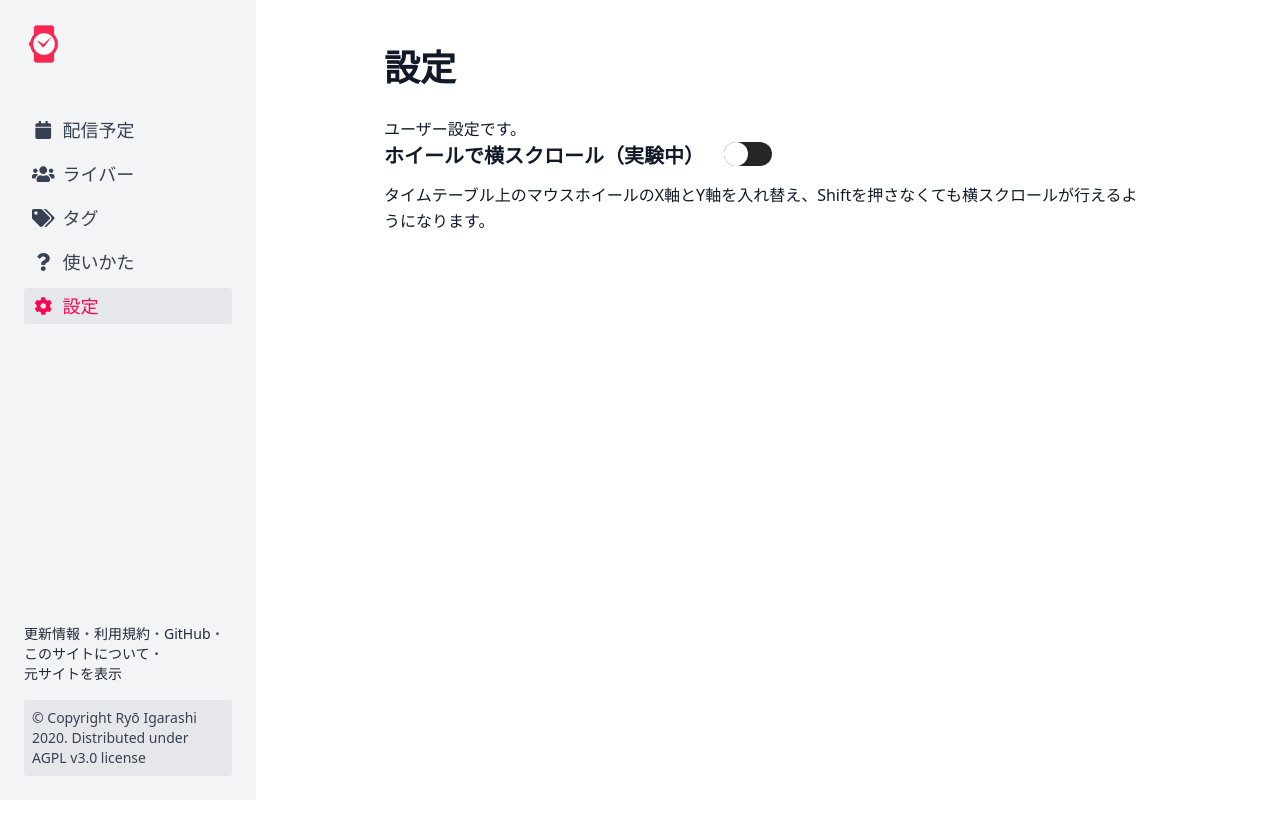
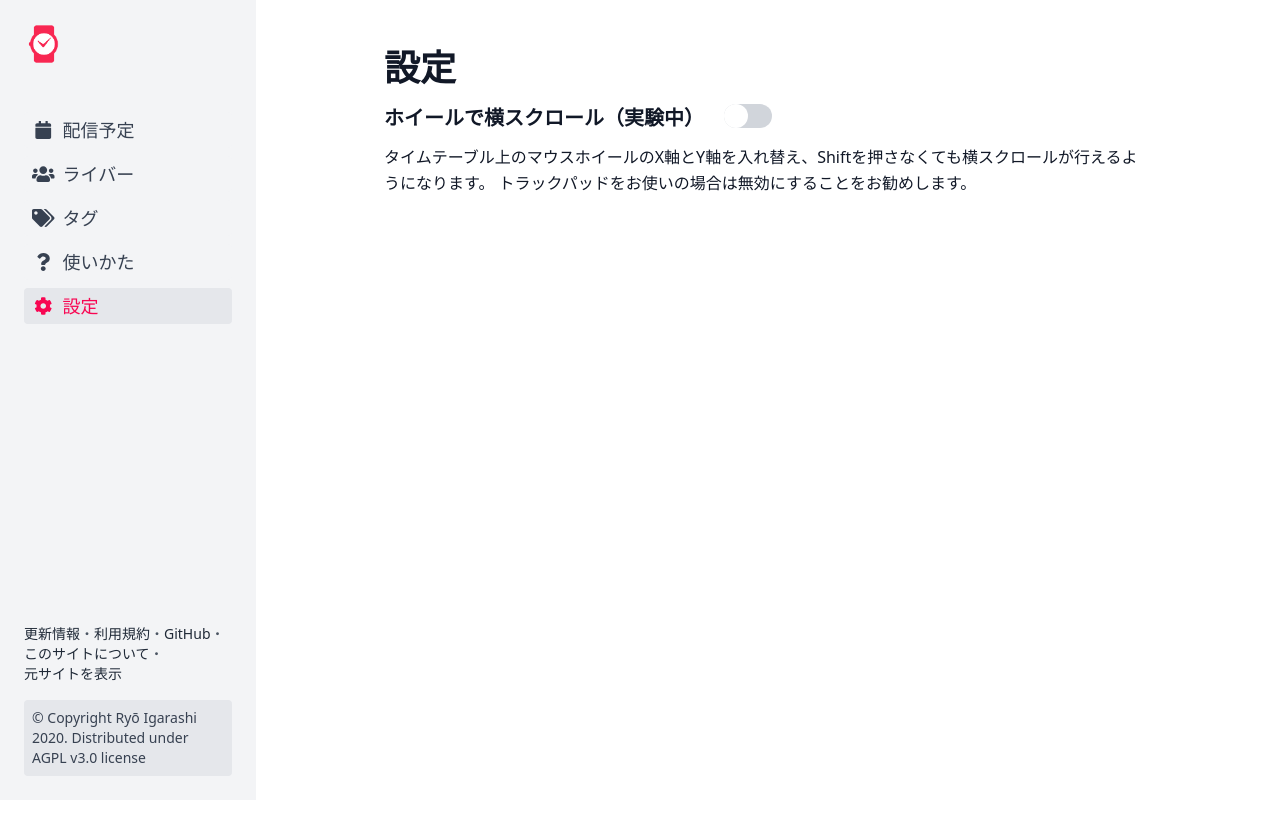
Before and after one commit to neet/vschedule, a Next.js app: page /user in a window 1280 px wide. Shown: the top 814 px of the page. Built offline with nearby package versions, Linux system fonts and the light colour scheme; what tailwindcss-truncate-multiline would draw is missing.

Commit message:
feat: Add delta swapping feature

```diff
--- a/components/ui/Switch/Switch.tsx
+++ b/components/ui/Switch/Switch.tsx
@@ -24,7 +24,9 @@ export const Switch = (props: SwitchProps): JSX.Element => {
         'w-12',
         'transition-colors',
         'duration-300',
-        enabled ? 'bg-primary-500' : 'bg-trueGray-800',
+        enabled
+          ? 'bg-primary-500 dark:bg-primary-400'
+          : 'bg-coolGray-300 dark:bg-trueGray-700',
         'focus:outline-none',
         'focus:ring',
         'focus:ring-primary-300',
--- a/components/ui/Timetable/Timetable.tsx
+++ b/components/ui/Timetable/Timetable.tsx
@@ -1,7 +1,7 @@
 import classNames from 'classnames';
 import type { Dayjs } from 'dayjs';
 import dayjs from 'dayjs';
-import type { ReactNode, WheelEvent } from 'react';
+import type { ReactNode } from 'react';
 import { useEffect, useLayoutEffect } from 'react';
 
 import { useDebouncedScroll } from '../../hooks/useDebouncedScroll';
@@ -48,11 +48,20 @@ export const Timetable = (props: TimetableProps): JSX.Element => {
     setFocusedAtRaw(newValue);
   }, [fromLeft, startAt, scale, ref, setFocusedAtRaw]);
 
-  // eslint-disable-next-line @typescript-eslint/prefer-readonly-parameter-types
-  const handleWheel = (e: WheelEvent<HTMLDivElement>): void => {
-    if (swapDelta == null || !swapDelta) return;
-    ref.current?.scrollBy(e.deltaY, e.deltaX);
-  };
+  // Swap delta
+  useEffect(() => {
+    const handleWheel = (e: Readonly<WheelEvent>): void => {
+      if (swapDelta == null || !swapDelta) return;
+      e.preventDefault();
+      ref.current?.scrollBy(e.deltaY, e.deltaX);
+    };
+    ref.current?.addEventListener('wheel', handleWheel);
+
+    const t = ref.current;
+    return (): void => {
+      t?.removeEventListener('wheel', handleWheel);
+    };
+  }, [ref, swapDelta]);
 
   if (loading != null && loading) {
     return (
@@ -110,7 +119,6 @@ export const Timetable = (props: TimetableProps): JSX.Element => {
           WebkitTransform: 'translateZ(0px)',
         }}
         /* eslint-enable @typescript-eslint/naming-convention */
-        onWheel={handleWheel}
       >
         <ScheduleList schedules={schedules} />
         <MinuteHand />
--- a/pages/user.tsx
+++ b/pages/user.tsx
@@ -20,7 +20,6 @@ const User: NextPage = () => {
       </Head>
 
       <Typography.H1>設定</Typography.H1>
-      <Typography.Paragraph>ユーザー設定です。</Typography.Paragraph>
 
       <div className="flex space-x-5">
         <Typography.H4>ホイールで横スクロール（実験中）</Typography.H4>
@@ -29,6 +28,7 @@ const User: NextPage = () => {
 
       <Typography.Paragraph>
         タイムテーブル上のマウスホイールのX軸とY軸を入れ替え、Shiftを押さなくても横スクロールが行えるようになります。
+        トラックパッドをお使いの場合は無効にすることをお勧めします。
       </Typography.Paragraph>
     </Layout>
   );
```
Also changed, not shown: 1 other file (tests, documents, lock files or other folders).
